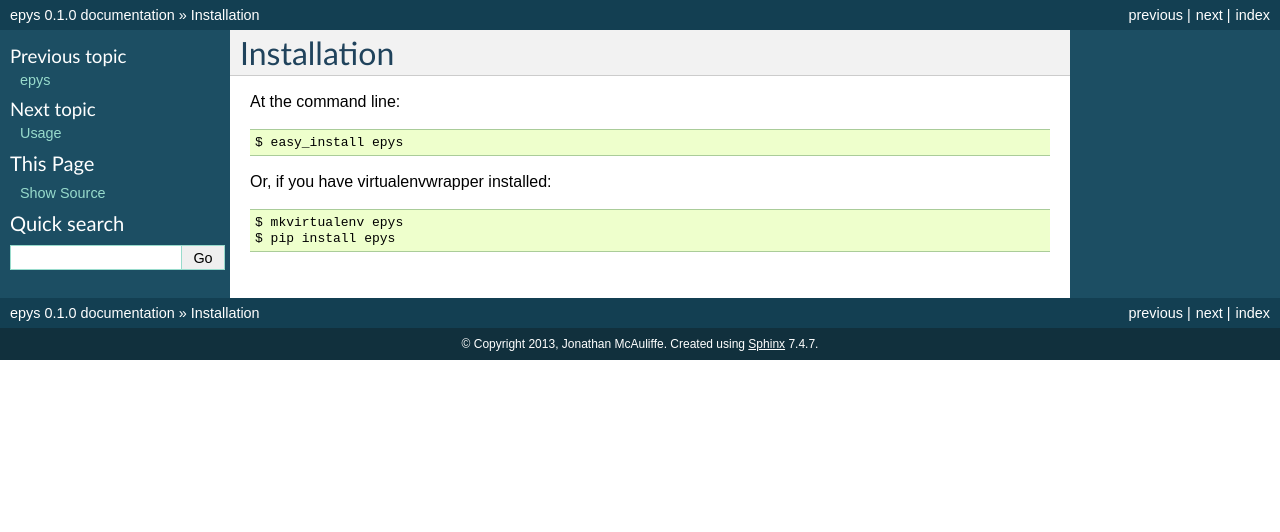
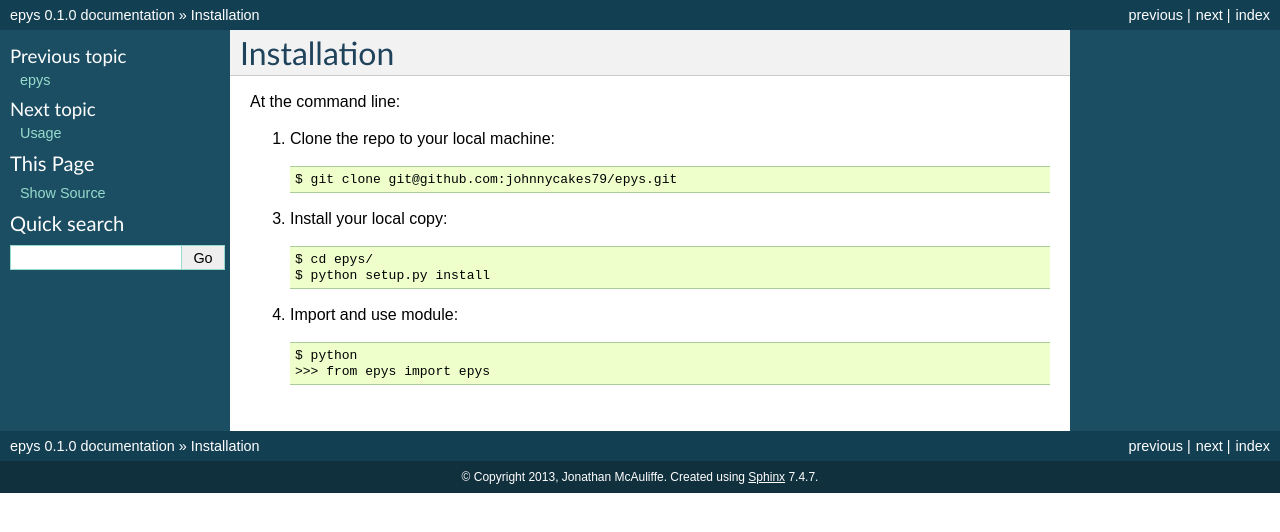
Before and after one commit to drjmcauliffe/pyops, a Sphinx documentation site: the page built from docs/installation.rst, in a window 1280 px wide. Shown: the top 532 px of the page. Built offline with Sphinx 7.4.7, drawn with Linux system fonts in a browser that asks for light colours.

Commit message:
history updated by removing pypi reference; readme warning added; installation reference to pip etc. replaced with git cloning installation; imports included in __init__.py; resources directory and sampledata added.

```diff
--- a/HISTORY.rst
+++ b/HISTORY.rst
@@ -6,4 +6,4 @@ History
 0.1.0 (2013-12-16)
 ++++++++++++++++++
 
-* First release on PyPI.
+* First push to Github repo - still buggy.
--- a/docs/installation.rst
+++ b/docs/installation.rst
@@ -4,9 +4,16 @@ Installation
 
 At the command line::
 
-    $ easy_install epys
+1. Clone the repo to your local machine::
 
-Or, if you have virtualenvwrapper installed::
+    $ git clone git@github.com:johnnycakes79/epys.git
 
-    $ mkvirtualenv epys
-    $ pip install epys
+3. Install your local copy::
+
+    $ cd epys/
+    $ python setup.py install
+
+4. Import and use module::
+
+    $ python
+    >>> from epys import epys
--- a/epys/__init__.py
+++ b/epys/__init__.py
@@ -4,3 +4,5 @@
 __author__ = 'Jonathan McAuliffe'
 __email__ = 'watch.n.learn@gmail.com'
 __version__ = '0.1.0'
+
+from epys import *
```
Also changed, not shown: README.rst (+3 -8 lines), epys.ipynb, 9 other files.
